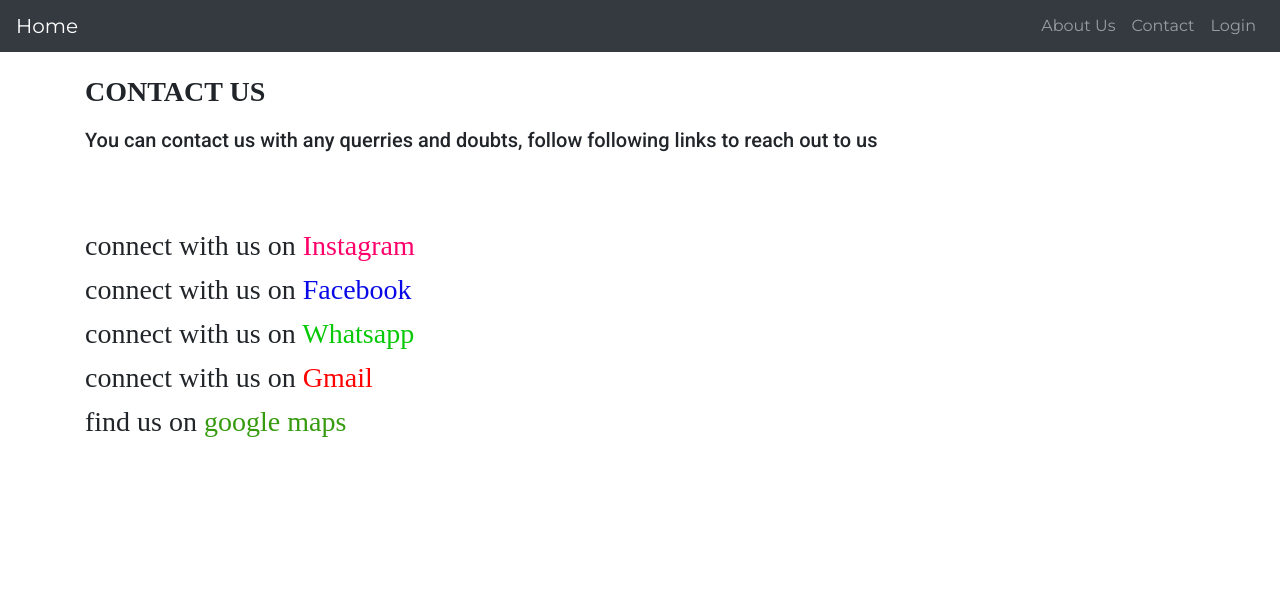
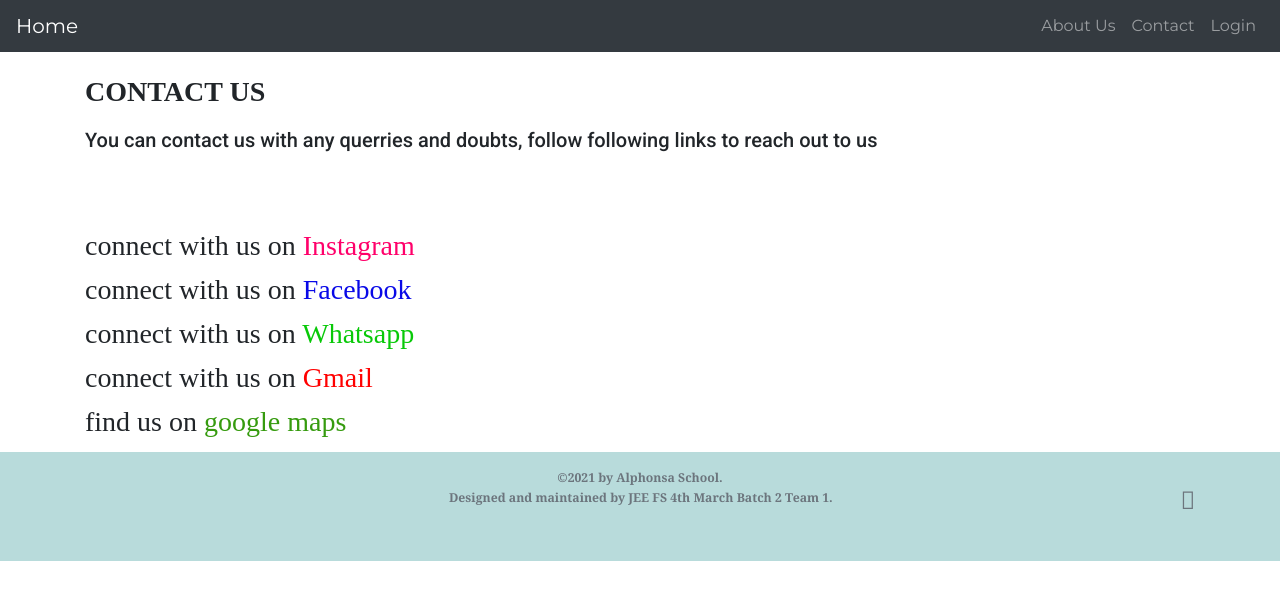
Before and after one commit to AnikS0498/spc-frontEnd, an Angular app: page /contactus in a window 1280 px wide. Shown: the top 600 px of the page. Built offline with nearby package versions, Linux system fonts and the light colour scheme.

Commit message:
create Footer

```diff
--- a/src/app/carousel/carousel.component.html
+++ b/src/app/carousel/carousel.component.html
@@ -181,11 +181,10 @@
     <p class="float-right"><a href="#">Back to top</a></p>
     <p>&copy; 2017-2021 Company, Inc. &middot; <a href="#">Privacy</a> &middot; <a href="#">Terms</a></p>
   </footer> -->
+  <app-login></app-login>
 
+  <app-footer></app-footer>
 
 
     <script src="https://code.jquery.com/jquery-3.5.1.slim.min.js" integrity="sha384-DfXdz2htPH0lsSSs5nCTpuj/zy4C+OGpamoFVy38MVBnE+IbbVYUew+OrCXaRkfj" crossorigin="anonymous"></script>
       <script>window.jQuery || document.write('<script src="../assets/js/vendor/jquery.slim.min.js"><\/script>')</script><script src="../assets/dist/js/bootstrap.bundle.min.js"></script>
-
-
-<app-login></app-login>
--- a/src/app/carousel/carousel.component.ts
+++ b/src/app/carousel/carousel.component.ts
@@ -7,7 +7,13 @@ import { Component, OnInit } from '@angular/core';
 })
 export class CarouselComponent implements OnInit {
 
+  show: boolean = false;
+
   constructor() { }
+
+  onClick(){
+    this.show = !this.show;
+  }
 
   ngOnInit(): void {
   }
--- a/src/app/footer/footer.component.css
+++ b/src/app/footer/footer.component.css
@@ -0,0 +1,35 @@
+/* Custom page CSS
+-------------------------------------------------- */
+/* Not required for template or sticky footer method. */
+
+main > .container {
+    padding: 60px 15px 0;
+  }
+
+  .footer {
+    background-color: rgb(184, 219, 219);
+    text-align: center;
+  }
+
+  .footer > .container {
+    padding-right: 15px;
+    padding-left: 15px;
+    padding-bottom: 2px;
+  }
+
+  code {
+    font-size: 80%;
+  }
+
+  a{
+      color: inherit;
+  }
+
+  a:hover{
+      color: blue;
+  }
+
+  pre{
+      font-family: Georgia, 'Times New Roman', Times, serif;
+      font-weight: bold;
+  }
--- a/src/app/footer/footer.component.html
+++ b/src/app/footer/footer.component.html
@@ -1 +1,26 @@
-<div style="text-align: end;"><br><br><br></div>
+<!-- <footer class="container">
+    <p class="float-right"><a href="#">Back to top</a></p>
+    <p>&copy; 2017-2021 Company, Inc. &middot; <a href="#">Privacy</a> &middot; <a href="#">Terms</a></p>
+  </footer> -->
+    <style>
+      .bd-placeholder-img {
+        font-size: 1.125rem;
+        text-anchor: middle;
+        -webkit-user-select: none;
+        -moz-user-select: none;
+        -ms-user-select: none;
+        user-select: none;
+      }
+
+      @media (min-width: 768px) {
+        .bd-placeholder-img-lg {
+          font-size: 3.5rem;
+        }
+      }
+    </style>
+<footer class="footer mt-auto py-3">
+  <div class="container">
+    <pre class="text-muted" style="text-align: center;">©2021 by Alphonsa School.
+      Designed and maintained by JEE FS 4th March Batch 2 Team 1. <p class="float-right"><a href="#"><i class="fad fa-arrow-up fa-2x"></i></a></p></pre>
+  </div>
+</footer>
```
